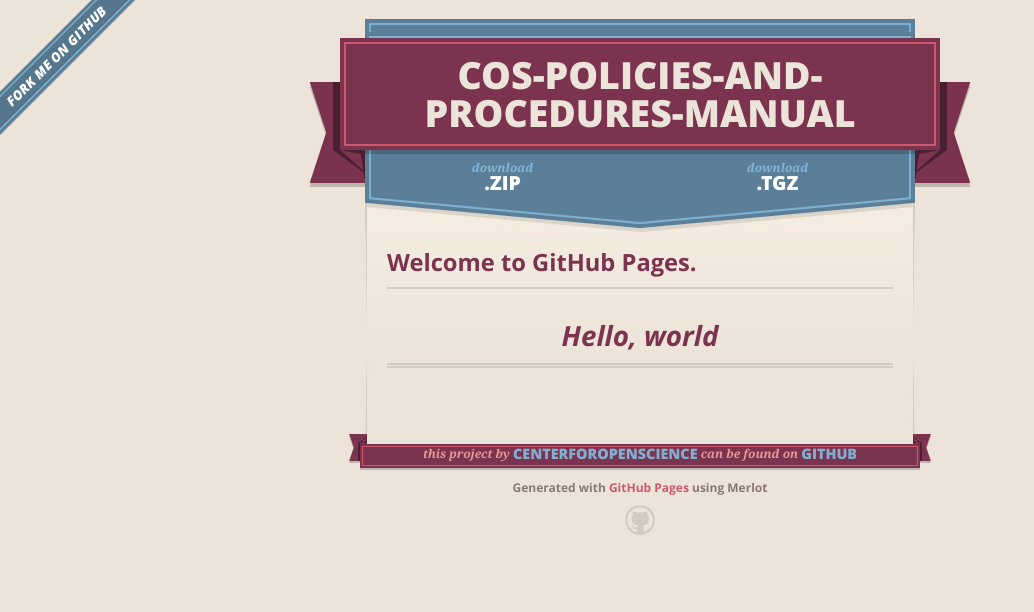
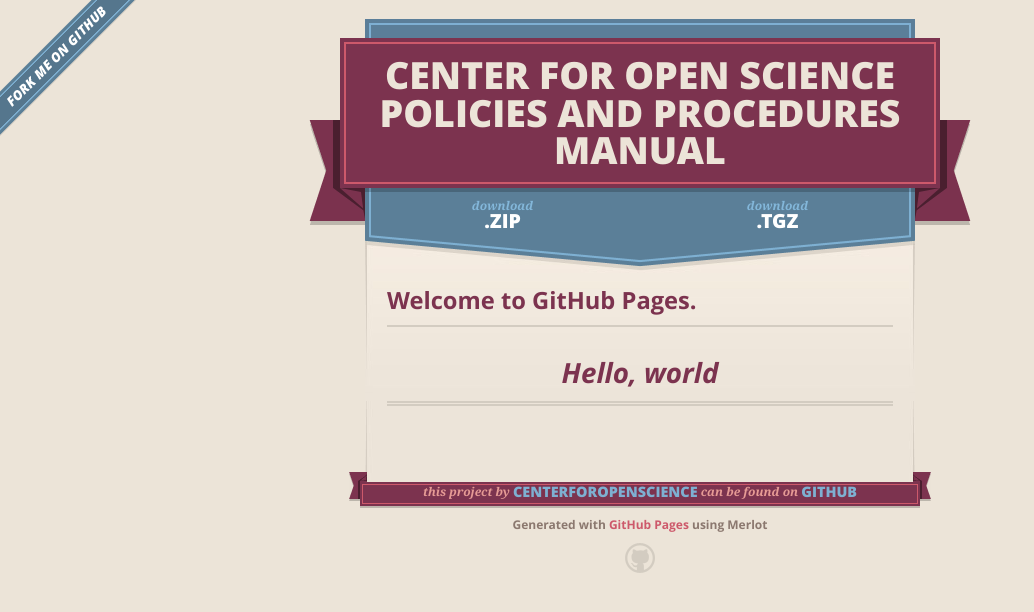
Before and after one commit to CenterForOpenScience/Employee-Manual, a Jekyll site: the page built from index.md, in a window 1280 px wide. Shown: the top 612 px of the page, without its empty margins (0-1034 px from the left). Built offline with Jekyll 4.4.1, drawn with Linux system fonts in a browser that asks for light colours; nearby versions of some CDN libraries.

Commit message:
Update default.html

```diff
--- a/_layouts/default.html
+++ b/_layouts/default.html
@@ -27,7 +27,7 @@
       <header>
         <span class="ribbon-outer">
           <span class="ribbon-inner">
-            <h1>Cos-policies-and-procedures-manual</h1>
+            <h1>Center for Open Science Policies and Procedures Manual</h1>
             <h2></h2>
           </span>
           <span class="left-tail"></span>
```
